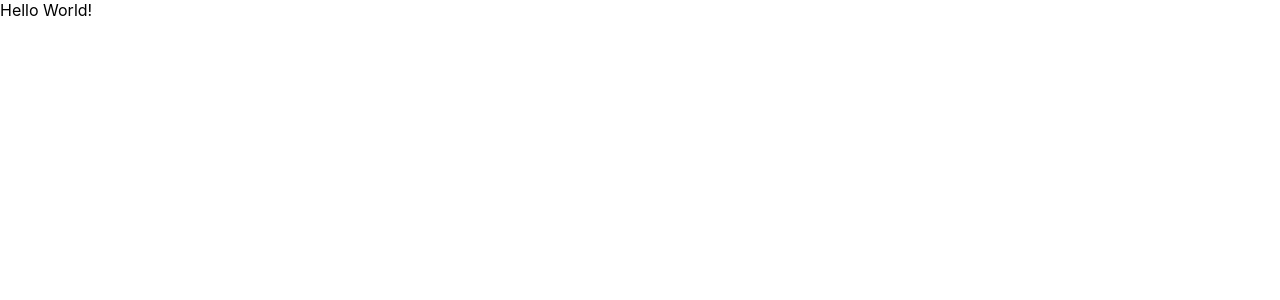
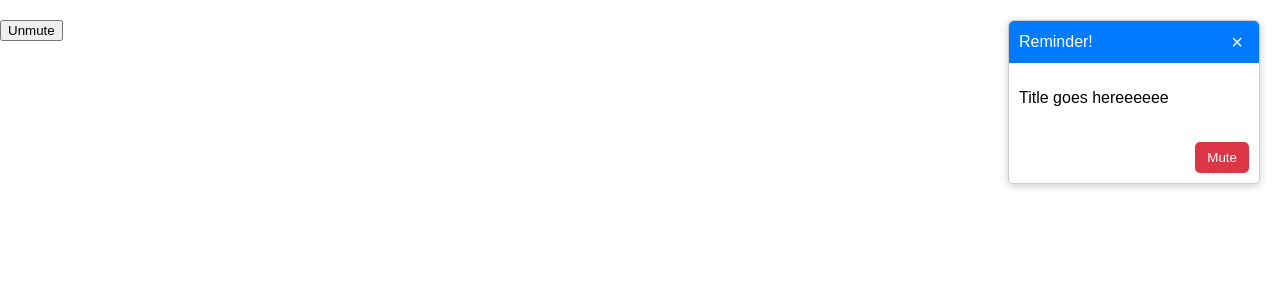
Before and after one commit to gregoryweber/ucsd-cse110-planner-journal, a React (Create React App) app in the folder client/: page / in a window 1280 px wide. Shown: the top 300 px of the page. Built offline with nearby package versions, Linux system fonts and the light colour scheme.

Commit message:
Added base pop-up reminder with mute and WIP unmute button

```diff
--- a/client/src/App.tsx
+++ b/client/src/App.tsx
@@ -1,9 +1,25 @@
-import React from "react";
-import logo from "./logo.svg";
-import "./App.css";
+import React from 'react';
+import ReminderPopup from './ReminderPopup';
 
-function App() {
-  return <div>Hello World!</div>;
-}
+const App: React.FC = () => {
+  const resetReminder = () => {
+    localStorage.removeItem('reminderMuted');
+    // Unmutes
+    window.dispatchEvent(new Event('unmute'));
+  };
+
+  return (
+    <div>
+      <ReminderPopup />
+      <button onClick={resetReminder} style={resetButtonStyle}>
+        Unmute
+      </button>
+    </div>
+  );
+};
+
+const resetButtonStyle: React.CSSProperties = {
+  marginTop: '20px',
+};
 
 export default App;
--- /dev/null
+++ b/client/src/ReminderPopup.css
@@ -0,0 +1,58 @@
+.reminder-popup {
+  position: absolute;
+  top: 20px;
+  right: 20px;
+  width: 250px;
+  background-color: #fff;
+  border: 1px solid #ccc;
+  box-shadow: 0 2px 8px rgba(0, 0, 0, 0.2);
+  border-radius: 5px;
+  z-index: 1000;
+  font-family: Arial, sans-serif;
+  padding-bottom: 50px; /* Add padding to prevent content overlap */
+}
+
+.reminder-popup-header {
+  display: flex;
+  justify-content: space-between;
+  align-items: center;
+  background-color: #007BFF;
+  color: #fff;
+  padding: 10px;
+  border-top-left-radius: 5px;
+  border-top-right-radius: 5px;
+}
+
+.reminder-popup-content {
+  padding: 10px;
+}
+
+.close-button {
+  background: none;
+  border: none;
+  font-size: 20px;
+  line-height: 1;
+  color: #fff;
+  cursor: pointer;
+}
+
+.close-button:hover {
+  color: #ccc;
+}
+
+/* Position the mute button at the bottom right */
+.mute-button {
+  background-color: #dc3545;
+  color: #fff;
+  border: none;
+  border-radius: 5px;
+  padding: 8px 12px;
+  cursor: pointer;
+  position: absolute;
+  bottom: 10px;
+  right: 10px;
+}
+
+.mute-button:hover {
+  background-color: #c82333;
+}
--- /dev/null
+++ b/client/src/ReminderPopup.tsx
@@ -0,0 +1,60 @@
+import React, { useState, useEffect } from 'react';
+import './ReminderPopup.css';
+
+const ReminderPopup: React.FC = () => {
+  const [visible, setVisible] = useState(true);
+  const [muted, setMuted] = useState(false);
+
+  useEffect(() => {
+    const checkMutedStatus = () => {
+      const isMuted = localStorage.getItem('reminderMuted') === 'true';
+      setMuted(isMuted);
+
+      if (!isMuted) {
+        // Reset visibility when unmuted
+        setVisible(true);
+      }
+    };
+
+    // Initial check
+    checkMutedStatus();
+
+    // Listen for custom 'unmute' event
+    window.addEventListener('unmute', checkMutedStatus);
+
+    return () => {
+      window.removeEventListener('unmute', checkMutedStatus);
+    };
+  }, []);
+
+  const handleClose = () => {
+    setVisible(false);
+  };
+
+  const handleMute = () => {
+    localStorage.setItem('reminderMuted', 'true');
+    setMuted(true);
+    setVisible(false);
+  };
+
+  if (!visible || muted) return null;
+
+  return (
+    <div className="reminder-popup">
+      <div className="reminder-popup-header">
+        <span>Reminder!</span>
+        <button className="close-button" onClick={handleClose}>
+          ×
+        </button>
+      </div>
+      <div className="reminder-popup-content">
+        <p>Title goes hereeeeee</p>
+      </div>
+      <button className="mute-button" onClick={handleMute}>
+        Mute
+      </button>
+    </div>
+  );
+};
+
+export default ReminderPopup;
```
Also changed, not shown: client/src/ResetReminderButton.tsx (added, +37 -0 lines).
